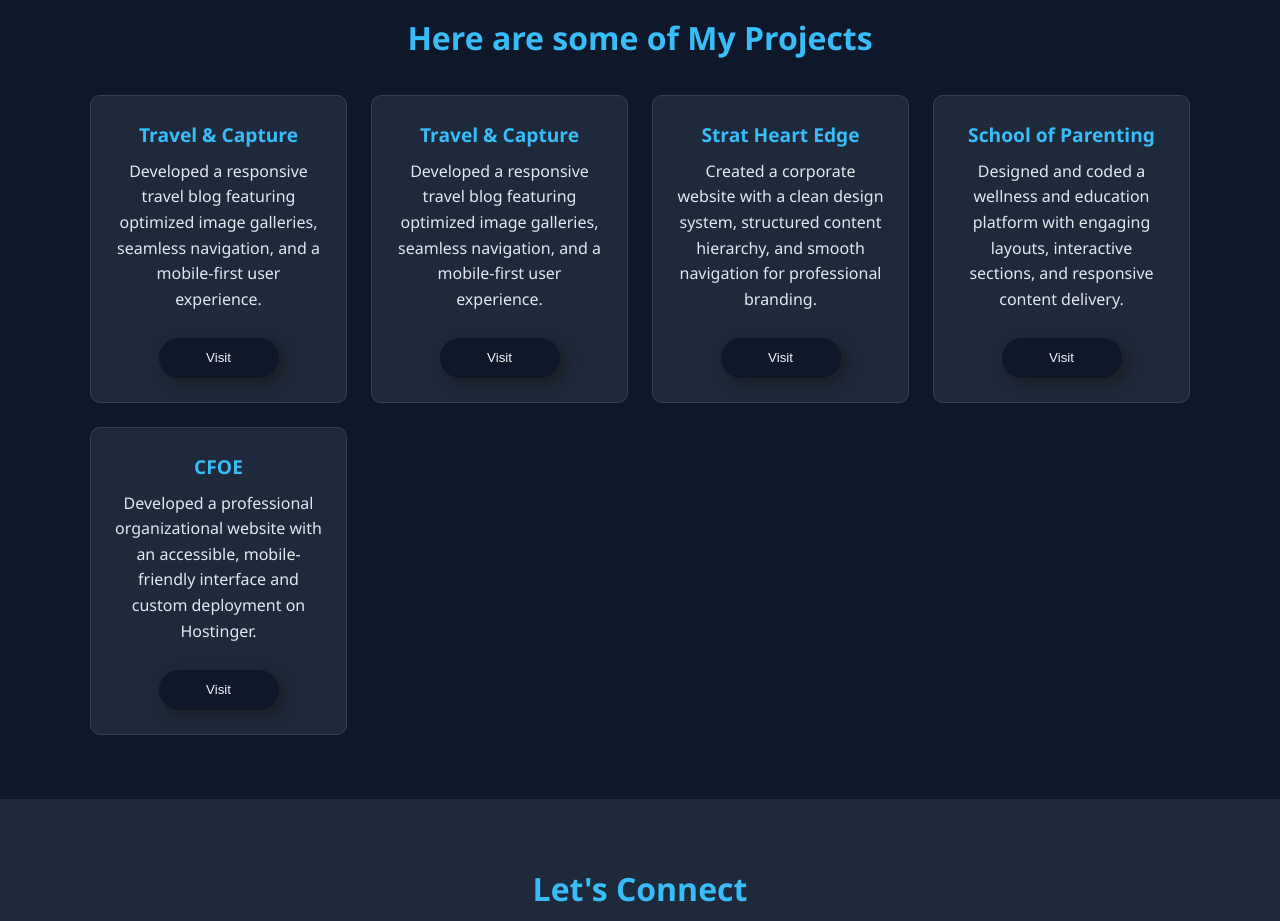
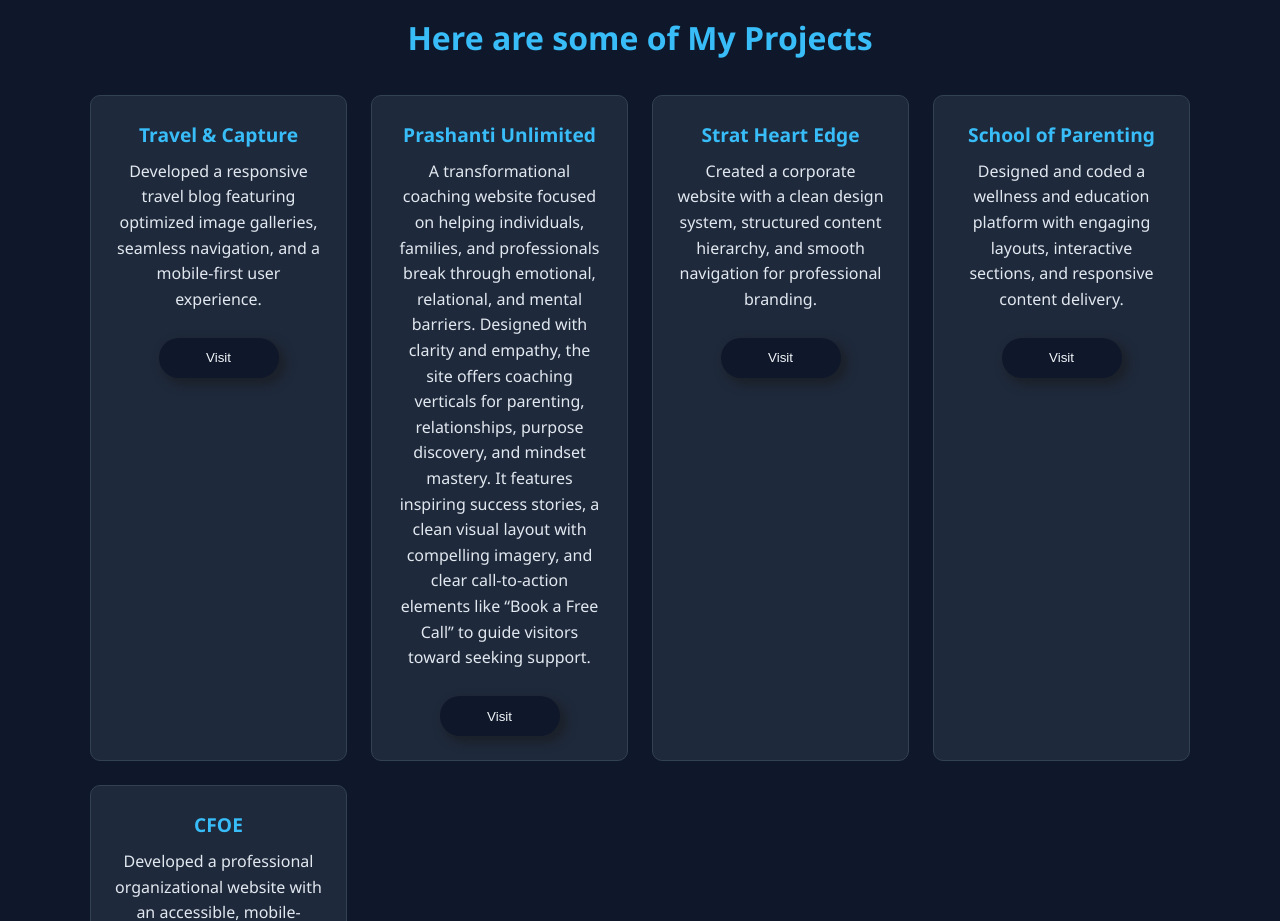
Before and after one commit to Kavyasrirebba/Portfolio, a plain HTML site: page index.html in a window 1280 px wide. Shown: the part 1220-2141 px from the top of the page. Drawn offline with Linux system fonts and the light colour scheme.

Commit message:
Update index.html

```diff
--- a/index.html
+++ b/index.html
@@ -73,8 +73,8 @@
           <a href="https://travelandcapture.com/" target="_blank"><button class="visit-buttons">Visit</button></a>
         </div>
         <div class="project">
-          <h3><a href="https://travelandcapture.com/" target="_blank">Travel & Capture</a></h3>
-          <p>Developed a responsive travel blog featuring optimized image galleries, seamless navigation, and a mobile-first user experience.</p><br/>
+          <h3><a href="https://travelandcapture.com/" target="_blank">Prashanti Unlimited</a></h3>
+          <p>A transformational coaching website focused on helping individuals, families, and professionals break through emotional, relational, and mental barriers. Designed with clarity and empathy, the site offers coaching verticals for parenting, relationships, purpose discovery, and mindset mastery. It features inspiring success stories, a clean visual layout with compelling imagery, and clear call-to-action elements like “Book a Free Call” to guide visitors toward seeking support.</p><br/>
           <a href="https://travelandcapture.com/" target="_blank"><button class="visit-buttons">Visit</button></a>
         </div>
         <div class="project">
```
